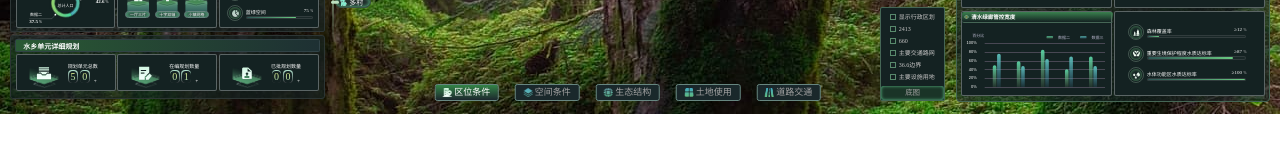
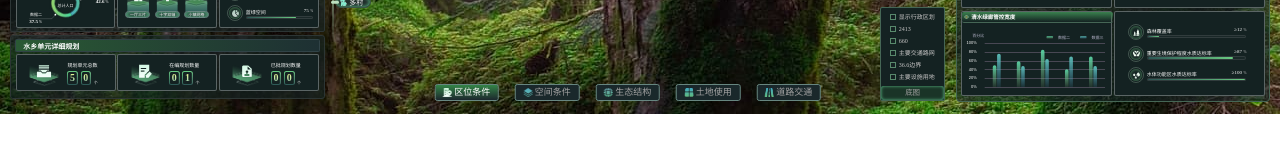
Before and after one commit to xya-0526/digital-twin, a Vue app: page /national-planning/land-use in a window 1280 px wide. Shown: the part 246-398 px from the top of the page. Built offline with nearby package versions, Linux system fonts and the light colour scheme.

Commit message:
提交修改水乡单元详细规划

```diff
--- a/src/components/cartBoxTowContent.vue
+++ b/src/components/cartBoxTowContent.vue
@@ -11,17 +11,13 @@
     <div class="text">
       <p>{{ text }}</p>
       <div id="count">
-        <footer>
-          <div class="bg">
+        <div class="num">
           <span>{{ Math.floor(count / 10) }}</span>
         </div>
-        </footer>
-        <footer>
-          <div class="bg">
+        <div class="num">
           <span>{{ count % 10 }}</span>
         </div>
-        </footer>
-        <h6>个</h6>
+        <div class="unit">个</div>
       </div>
     </div>
   </div>
@@ -57,7 +53,7 @@ defineProps({
 }
 
 .img {
-  margin-bottom: 10%;
+  margin-bottom: 15%;
   display: flex;
   flex-direction: column;
   justify-content: center;
@@ -114,32 +110,41 @@ defineProps({
     align-items: center;
     width: 100%;
     height: 100%;
-
+    gap: 1rem;
+    color: #ffffff;
+    margin-bottom: -0.5rem;
+    margin-top: 0.3rem;
+    .num {
+      width: 4.3rem;
+      height: 5.5rem;
+      font-size: 4rem;
+      background-color: #fff;
+      border: 0.3rem solid transparent;
+      -webkit-background-clip: text;
+      background-clip: text;
+      color: transparent;
+      background-image:
+        linear-gradient(#142222, #142222),
+        linear-gradient(to top, rgb(44, 86, 85), rgb(105, 203, 130));
+      background-clip: padding-box, border-box;
+      /* 关键属性 */
+      background-origin: border-box;
+      /* 背景起点从边框开始 */
+      border-radius: 1rem;
+      text-align: center;
       span {
-      font-weight: 400;
-      border: 0;
         background: linear-gradient(180deg, #f7ff8d 0%, #99cfb5 100%);
         background-clip: text;
         -webkit-background-clip: text;
         -webkit-text-fill-color: transparent;
-      /* border: 0.2rem solid transparent; */
-      /* border-image: linear-gradient(180deg, #f7ff8d 0%, #99cfb5 100%) 1; */
-      /* width: 4.2rem;
-      height: 5.4rem; */
         width: 100%;
         height: 100%;
-      font-size: 4rem;
-      text-align: center;
-      line-height: 5rem;
-      display: block;
-      /* align-items: center; */
+        font-weight: bold;
       }
-
-    h6 {
-      align-self: flex-end;
-      color: #ffffff;
-      font-size: 1rem;
-      margin-left: 1rem;
+    }
+    .unit {
+      font-size: 1.6rem;
+      align-self: end;
     }
   }
 }
@@ -149,7 +154,7 @@ footer {
   width: 3.9rem;
   height: 5.1rem;
   padding: 0.2rem;
-  background: linear-gradient(to bottom, #B2E3CE 0%, #383B40 100%);
+  background: linear-gradient(to bottom, #b2e3ce 0%, #383b40 100%);
   border-radius: 4px;
   display: flex;
   justify-content: center;
@@ -162,6 +167,5 @@ border-radius: 4px;
   background-color: #142222;
   width: 100%;
   height: 100%;
-
 }
 </style>
```
Also changed, not shown: 1 other file (tests, documents, lock files or other folders). Lines whose indentation alone changed are shown as unchanged.
